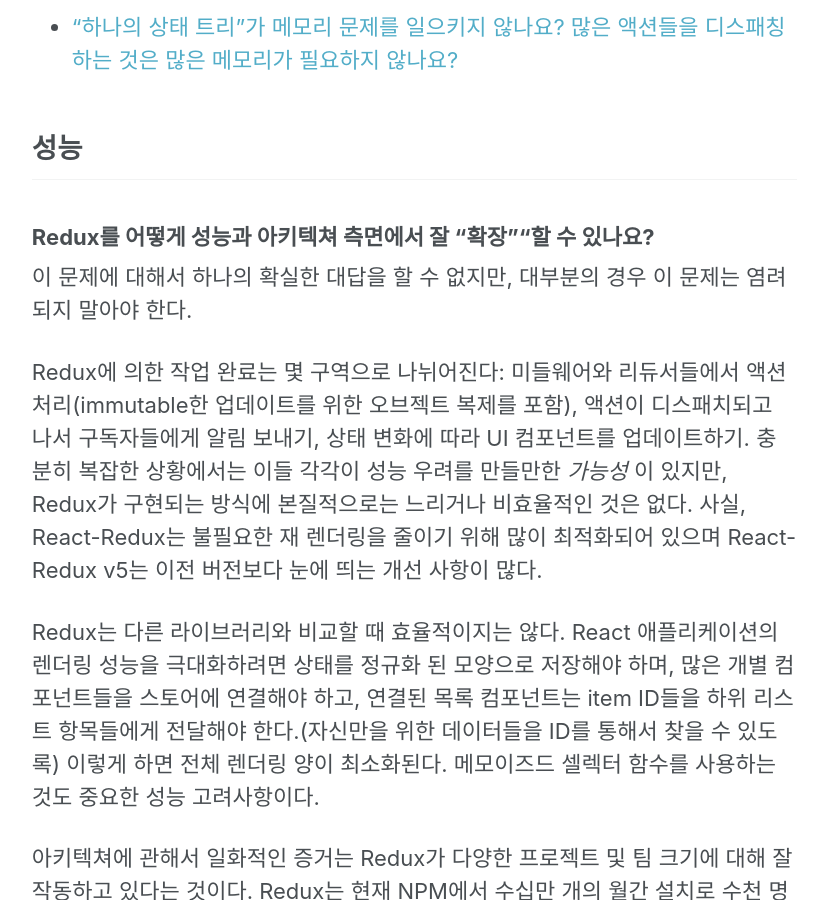
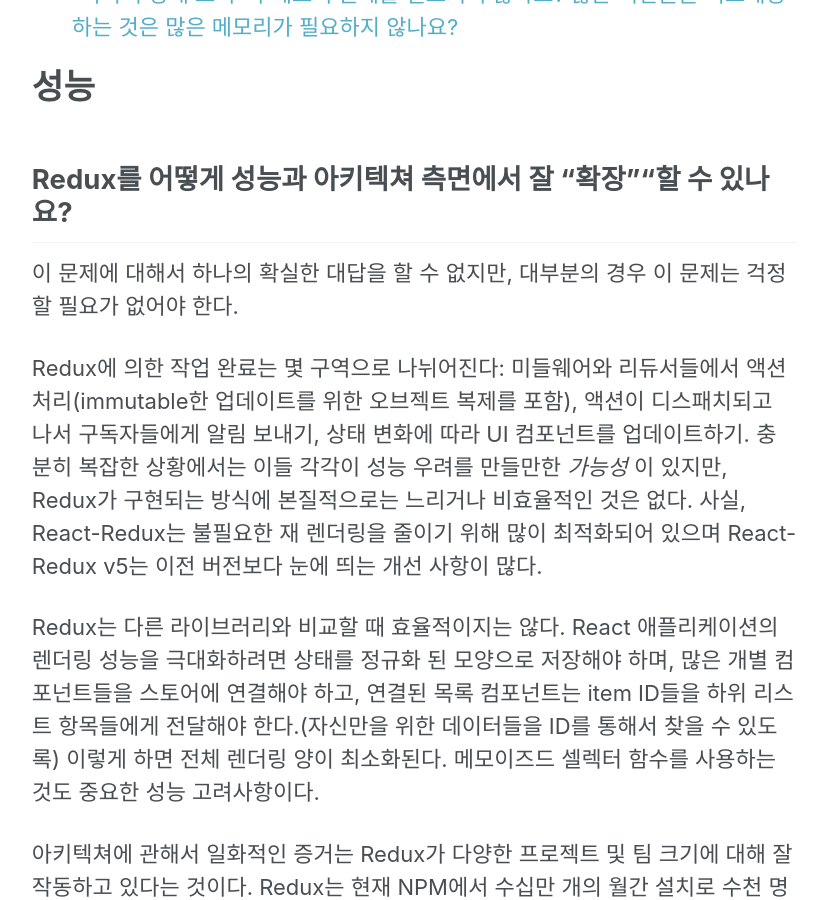
Before and after one commit to orezytivarg/orezytivarg.github.io, a Jekyll site: the page built from _posts/2017-01-09-redux-faq-performance.md, in a window 1280 px wide and 900 px high, scrolled down 589 px. Shown: the whole window, without its empty margins (252-1078 px from the left). Built offline with Jekyll 4.4.1, drawn with Linux system fonts in a browser that asks for light colours.

Commit message:
modify subtitles

```diff
--- a/_posts/2017-01-09-redux-faq-performance.md
+++ b/_posts/2017-01-09-redux-faq-performance.md
@@ -6,7 +6,7 @@
 
 [원문보기](http://redux.js.org/docs/faq/Performance.html)
 
-## 목차
+# 목차
 
 - [Redux를 어떻게 성능과 아키텍쳐 측면에서 잘 "확장""할 수 있나요?](#performance-scaling)
 - [각 액션에 대해서 "내 모든 리듀서들"을 호출하는 것이 느리지 않나요?](#performance-all-reducers)
@@ -15,12 +15,13 @@
 - ["하나의 상태 트리"가 메모리 문제를 일으키지 않나요? 많은 액션들을 디스패칭하는 것은 많은 메모리가 필요하지 않나요?](#performance-state-memory)
 
 
-## 성능
+# 성능
 
 <a id="performance-scaling"></a>
-### Redux를 어떻게 성능과 아키텍쳐 측면에서 잘 "확장""할 수 있나요?
 
-이 문제에 대해서 하나의 확실한 대답을 할 수 없지만, 대부분의 경우 이 문제는 염려되지 말아야 한다.
+## Redux를 어떻게 성능과 아키텍쳐 측면에서 잘 "확장""할 수 있나요?
+
+이 문제에 대해서 하나의 확실한 대답을 할 수 없지만, 대부분의 경우 이 문제는 걱정할 필요가 없어야 한다.
 
 Redux에 의한 작업 완료는 몇 구역으로 나뉘어진다: 미들웨어와 리듀서들에서 액션 처리(immutable한 업데이트를 위한 오브젝트 복제를 포함), 액션이 디스패치되고 나서 구독자들에게 알림 보내기, 상태 변화에 따라 UI 컴포넌트를 업데이트하기. 충분히 복잡한 상황에서는 이들 각각이 성능 우려를 만들만한 *가능성* 이 있지만, Redux가 구현되는 방식에 본질적으로는 느리거나 비효율적인 것은 없다. 사실, React-Redux는 불필요한 재 렌더링을 줄이기 위해 많이 최적화되어 있으며 React-Redux v5는 이전 버전보다 눈에 띄는 개선 사항이 많다.
 
@@ -30,12 +31,11 @@
 
 > 규모면에서, 우리는 ~500개의 액션 타입과, 400개의 리듀서 케이스, ~150개의 컴포넌트, 5개의 미들웨어, ~200개의 액션, 2300개의 테스트를 가지고 있다.
 
-#### 더 읽어보기
+### 더 읽어보기
 
 **Documentation**
 
 - [레시피: 리듀서 구조화 하기 - 상태 모양의 정규화](http://redux.js.org/docs/recipes/reducers/NormalizingStateShape.md)
-
 
 **Articles**
 
@@ -64,7 +64,8 @@
 - [Chat log: React/Redux perf - single connection vs many connections](https://gist.github.com/markerikson/6056565dd65d1232784bf42b65f8b2ad)
 
 <a id="performance-all-reducers"></a>
-### 각각의 액션마다 "내 모든 리듀서"를 호출하는 것은 느리지 않나요?
+
+## 각각의 액션마다 "내 모든 리듀서"를 호출하는 것은 느리지 않나요?
 
 Redux 스토어는 실제로 하나의 리듀서 함수만을 가진다는 것에 유의하는 것이 중요하다. 스토어는 하나의 리듀서 함수에 현재 상태를 전달하고 액션을 디스패치하하고 리듀서는 이를 적절히 다루도록 하자.
 
@@ -74,7 +75,7 @@
 
 만약 정말로 reducer의 성능이 우려된다면 [redux-ignore](https://github.com/omnidan/redux-ignore)나  [reduxr-scoped-reducer](https://github.com/chrisdavies/reduxr-scoped-reducer)를 이용하여 특정 액션에 하나의 리듀서만 반응하도록 할 수 있다. 또한 [redux-log-slow-reducers](https://github.com/michaelcontento/redux-log-slow-reducers)를 이용해 성능 벤치마킹을 할 수 있다.
 
-#### 더 읽어보기
+### 더 읽어보기
 
 **Discussions**
 
@@ -85,7 +86,8 @@
 
 
 <a id="performance-clone-state"></a>
-### 리듀서에서 내 상태를 deep-clone해야만 하나요? 상태를 복사하는 것으로 인해 느려지지는 않나요?
+
+## 리듀서에서 내 상태를 deep-clone해야만 하나요? 상태를 복사하는 것으로 인해 느려지지는 않나요?
 
 Immutabl하게 상태를 갱신하는 것은 일반적으로 deep 카피가 아니라 shallow 카피를 뜻한다. shallow 카피는 딥 카피보다 훨씬 빠르다, 왜나하면 적은 오브젝트와 필드만 카피하고, 포인터를 효과적으로 움직이게 된다.
 
@@ -93,7 +95,7 @@
 
 > 일반적인 Redux에 대한 오해: state를 deep copy해야 한다. 실제: 내부가 바뀌지 않으면 참조를 동일하게 유지해야 한다.
 
-#### 더 읽어보기
+### 더 읽어보기
 
 **Documentation**
 
@@ -110,13 +112,13 @@
 
 
 <a id="performance-update-events"></a>
-### 어떻게 해야 스토어를 업데이트하는 이벤트의 수를 줄일 수 있나요?
+## 어떻게 해야 스토어를 업데이트하는 이벤트의 수를 줄일 수 있나요?
 
 리덕스는 각 액션을 성공적으로 디스패치한 다음 구독자들에게 알린다(즉, 스토어에 도달한 액션이 리듀서에서 처리된 경우). 어떤 경우에는, 구독자가 호출된 횟수를 줄이는 것이 유용할 수 있다. 특히, 액션 생성자가 여러 개의 서로 다른 액션을 연속적으로 발송하는 경우에 유용하다.
 
 React를 사용한다면 `ReactDOM.unstable_batchedUpdates()`에 여러개의 동기적인 디스패치를 감싸서 성능을 향상시킬 수 있지만 이 API는 실험적이고 React 릴리즈에서 제거될 수 있으니 많이 의존하지는 말아라. [redux-batched-actions](https://github.com/tshelburne/redux-batched-actions) (여러 개의 액션을 하나의 액션으로 감싸고 리듀서에서 그것들을 "unpack"하는 고차 리듀서), [redux-batched-subscribe](https://github.com/tappleby/redux-batched-subscribe) (여러번 디스패치되는 호출을 디바운스하게 하는 스토어 인핸서), 혹은 [redux-batch](https://github.com/manaflair/redux-batch) (여러 개의 액션들을 하나의 구독자 알림으로 다루는 스토어 인핸서)을 참고하라.
 
-#### 더 읽어보기
+### 더 읽어보기
 
 **Discussions**
 
@@ -132,13 +134,13 @@
 
 
 <a id="performance-state-memory"></a>
-### "하나의 상태 트리"가 메모리 문제를 일으키지 않나요? 많은 액션들을 디스패칭하는 것은 많은 메모리가 필요하지 않나요?
+## "하나의 상태 트리"가 메모리 문제를 일으키지 않나요? 많은 액션들을 디스패칭하는 것은 많은 메모리가 필요하지 않나요?
 
 우선 메모리 사용 측면에서 Redux는 다른 자바스크립트 라이브러리와 다르지 않다. 유일한 차이점은 Backbone처럼 다양한 독립적인 모델 인스턴스를 저장하는 것이 아니라, 여러 오브젝트 레퍼런스가 중첩되어 하나의 트리를 이룬다는 것이다. 두번째로는 전형적인 Redux 앱은 Backbone 앱에 비해 *적은* 메모리를 사용할 것이라는 것이다. 왜냐하면 Redux는 모델이나 컬렉션의 인스턴스를 생성하기 보다는 plain 자바스크립트 오브젝트와 배열을 사용하는 것을 독려하기 때문이다. 마지막으로, Redux는 한 번에 하나의 상태 트리 레퍼런스만을 가지고 있다. 트리 내에서 더 이상 레퍼런스되지 않는 오브젝트들은 보통 가비지 콜렉션 대상이 된다.
 
 Redux는 액션 자체에 대한 기록을 저장하지 않는다. Redux DevTools는 리플레이할 수 있도록 액션들을 저장하지만 일반적으로 Redux DevTools는 제품 모드가 아닌 개발 모드에서만 활성화한다.
 
-#### 더 읽어보기
+### 더 읽어보기
 
 **Documentation**
 
```
